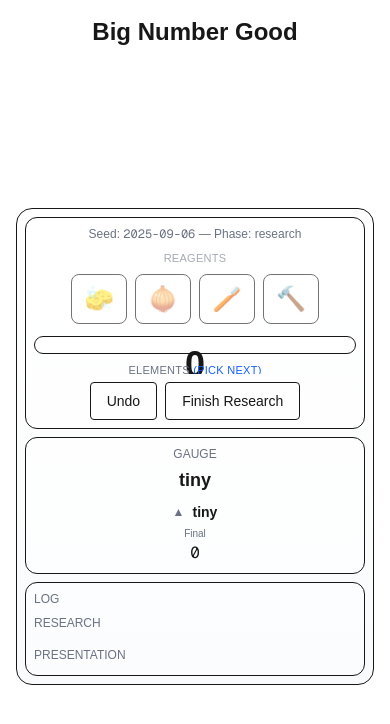
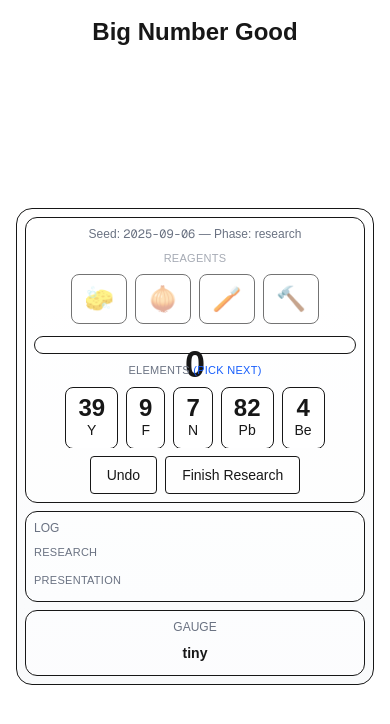
Before and after one commit to mt-quinn/bignumbergood, a Next.js app in the folder site/: page / in a window 390 px wide. Shown: the top 724 px of the page. Built offline with nearby package versions, Linux system fonts and the light colour scheme.

Commit message:
UX: simplify compact gauge (single label), move Log above Gauge on mobile, polish log entries

```diff
--- a/site/src/components/Gauge.tsx
+++ b/site/src/components/Gauge.tsx
@@ -8,8 +8,7 @@
 
   if (compact) {
     return (
-      <div className="w-full flex items-center justify-center gap-2 py-1">
-        <span className="text-xs text-gray-500">▲</span>
+      <div className="w-full flex items-center justify-center py-1">
         <span className="text-sm font-semibold">{GAUGE_LABELS[clamped]}</span>
       </div>
     );
--- a/site/src/components/Playfield.tsx
+++ b/site/src/components/Playfield.tsx
@@ -40,21 +40,25 @@
         {/* Mobile: flex column; Desktop: grid */}
         <div className="h-full w-full flex flex-col lg:grid lg:grid-cols-[240px_1fr_200px] lg:grid-rows-1 gap-2 sm:gap-3 overflow-hidden">
           {/* Log */}
-          <aside className="order-3 lg:order-1 h-auto lg:h-full rounded-xl border bg-background/40 p-2 sm:p-3 overflow-auto min-h-0">
+          <aside className="order-2 lg:order-1 h-auto lg:h-full rounded-xl border bg-background/40 p-2 sm:p-3 overflow-auto min-h-0">
             <div className="text-xs uppercase text-gray-500 mb-2">Log</div>
-            <section className="mb-4">
-              <h2 className="text-xs uppercase text-gray-500 mb-1">Research</h2>
-              <div className="text-xs sm:text-sm font-mono space-y-1">
+            <section className="mb-3">
+              <h2 className="text-[11px] sm:text-xs uppercase tracking-wide text-gray-500 mb-1">Research</h2>
+              <div className="space-y-1">
                 {(phase !== "research" ? researchEval?.steps : liveEval?.steps)?.map((s, i) => (
-                  <div key={i}>{s.log}</div>
+                  <div key={i} className="text-xs sm:text-sm font-mono px-2 py-1 rounded bg-white/5 border border-white/10">
+                    {s.log}
+                  </div>
                 ))}
               </div>
             </section>
             <section>
-              <h2 className="text-xs uppercase text-gray-500 mb-1">Presentation</h2>
-              <div className="text-xs sm:text-sm font-mono space-y-1">
+              <h2 className="text-[11px] sm:text-xs uppercase tracking-wide text-gray-500 mb-1">Presentation</h2>
+              <div className="space-y-1">
                 {(phase === "presentation" ? liveEval?.steps : presentationEval?.steps)?.map((s, i) => (
-                  <div key={i}>{s.log}</div>
+                  <div key={i} className="text-xs sm:text-sm font-mono px-2 py-1 rounded bg-white/5 border border-white/10">
+                    {s.log}
+                  </div>
                 ))}
               </div>
             </section>
@@ -84,9 +88,8 @@
           </main>
 
           {/* Gauge */}
-          <aside className="order-2 lg:order-3 h-auto lg:h-full rounded-xl border bg-background/40 p-2 sm:p-3 flex flex-col items-center min-h-0 overflow-auto">
+          <aside className="order-3 lg:order-3 h-auto lg:h-full rounded-xl border bg-background/40 p-2 sm:p-3 flex flex-col items-center min-h-0 overflow-auto">
             <div className="text-xs sm:text-sm uppercase text-gray-500 mb-1 sm:mb-2">Gauge</div>
-            <div className="text-lg sm:text-2xl font-semibold mb-1 sm:mb-2">{labelFor(finalSoFar)}</div>
             <div className="w-full">
               {/* Compact on mobile, full on lg */}
               <div className="block lg:hidden">
@@ -96,10 +99,6 @@
                 <Gauge value={finalSoFar} />
               </div>
             </div>
-            <div className="mt-auto text-center">
-              <div className="text-[10px] sm:text-xs text-gray-500">Final</div>
-              <div className="font-mono text-base sm:text-lg break-all">{finalSoFar.toString()}</div>
-            </div>
           </aside>
         </div>
       </div>
```
